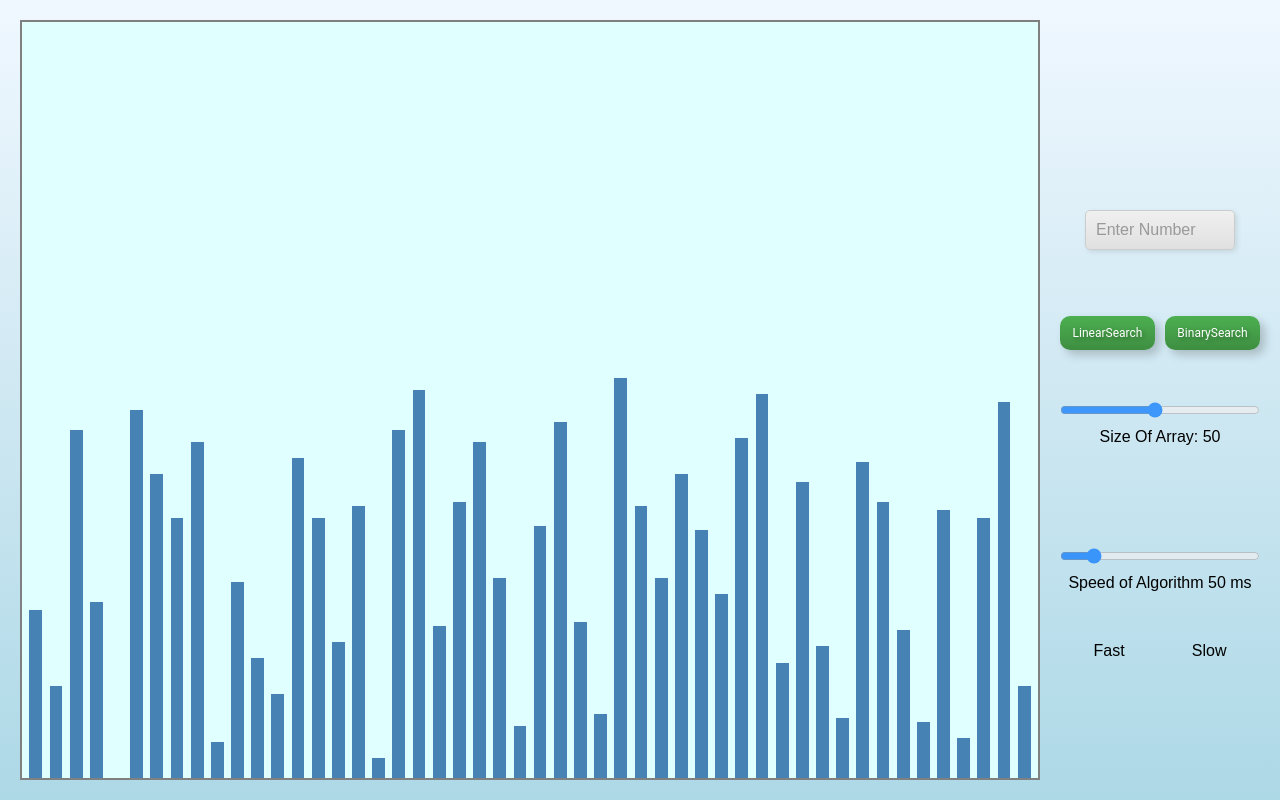
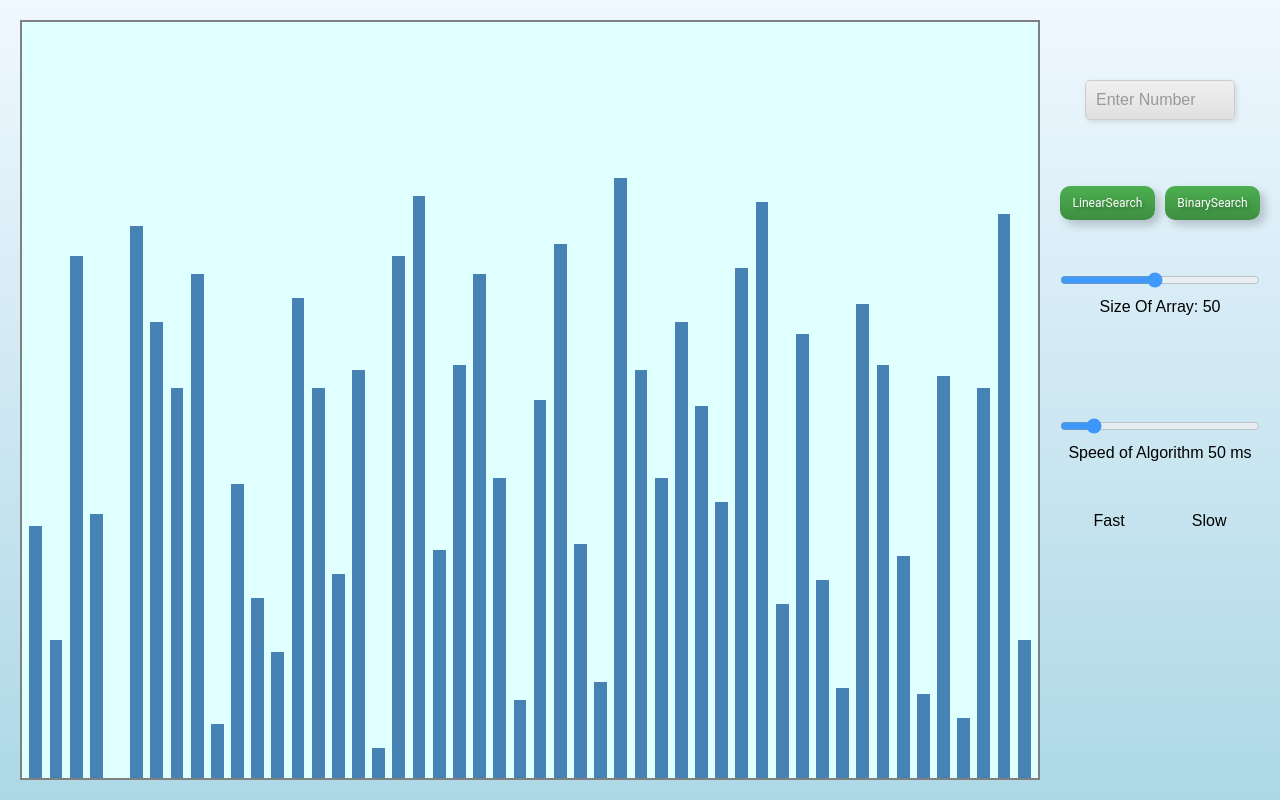
Before and after one commit to ayush-pandey007/RevisionJs, a plain HTML site: page index.html in a window 1280 px wide. Drawn offline with Linux system fonts and the light colour scheme.

Commit message:
fixed css

```diff
--- a/script.js
+++ b/script.js
@@ -211,16 +211,14 @@ setInterval(() => {
 }, 100);
 
 function resizeChild() {
-  const parentWidth = container.offsetWidth; // Get parent's width
+  const parentWidth = container.offsetWidth;
   const parentHeight = container.offsetHeight;
   const bars = document.getElementsByClassName("bars");
 
-  // Iterate through all the bars and resize them
   for (let i = 0; i < bars.length; i++) {
-    bars[i].style.width = parentWidth / (2 * bars.length) + "px"; // Distribute width evenly
+    bars[i].style.width = parentWidth / (2 * bars.length) + "px";
     bars[i].style.height =
-      parseInt((globalArray[i] / 100) * (parentHeight - 400)) + "px";
-    // Adjust height for all bars
+      parseInt((globalArray[i] / 100) * (parentHeight - 200)) + "px";
 
     console.log(bars[i].style.width);
     console.log(parentHeight);
--- a/style.css
+++ b/style.css
@@ -50,7 +50,7 @@ body {
   align-items: center;
   /* width: 15%;
   height: 100vh; */
-
+  flex-grow: 1;
   flex: 0 0 15%;
 }
 
@@ -120,7 +120,7 @@ body {
   color: #333;
   box-shadow: 2px 2px 5px rgba(0, 0, 0, 0.1);
   background: linear-gradient(to bottom, #f0f0f0, #e0e0e0);
-  margin-top: 10rem;
+  margin-top: 30px;
 }
 
 .my-input::placeholder {
```
